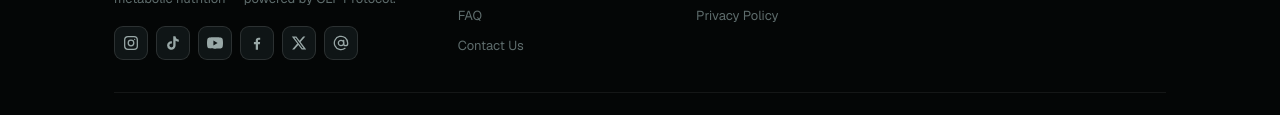
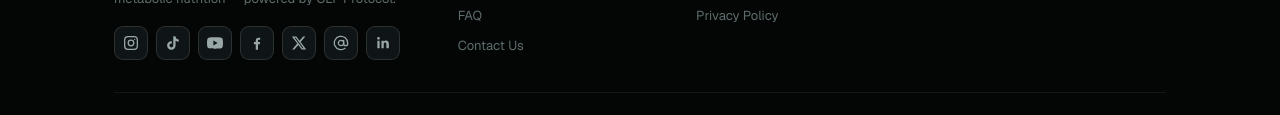
Before and after one commit to kylemdev-hub/clf-coaching-os, a plain HTML site: page about.html in a window 1280 px wide. Shown: the part 2534-2649 px from the top of the page. Drawn offline with nearby package versions, Linux system fonts and the light colour scheme.

Commit message:
Update about.html

```diff
--- a/about.html
+++ b/about.html
@@ -346,6 +346,7 @@ footer{margin-top:52px;padding:42px 0 36px;border-top:1px solid var(--line);font
             <a class="social-btn" href="https://www.facebook.com/clashlabfitness" target="_blank" rel="noopener" aria-label="Facebook" title="Facebook"><svg viewBox="0 0 24 24" fill="currentColor"><path d="M13.5 22v-8.2h2.76l.41-3.2H13.5V8.56c0-.93.26-1.56 1.59-1.56h1.7V4.14c-.3-.04-1.31-.13-2.49-.13-2.46 0-4.15 1.5-4.15 4.26v2.33H7.36v3.2h2.79V22h3.35z"/></svg></a>
             <a class="social-btn" href="https://x.com/clashlabfitness" target="_blank" rel="noopener" aria-label="X" title="X"><svg viewBox="0 0 24 24" fill="currentColor"><path d="M18.244 2.25h3.308l-7.227 8.26 8.502 11.24H16.17l-5.214-6.817L4.99 21.75H1.68l7.73-8.835L1.254 2.25H8.08l4.713 6.231zm-1.161 17.52h1.833L7.084 4.126H5.117z"/></svg></a>
             <a class="social-btn" href="https://www.threads.com/@clashlabfitness" target="_blank" rel="noopener" aria-label="Threads" title="Threads"><svg viewBox="0 0 24 24" fill="none" stroke="currentColor" stroke-width="1.9" stroke-linecap="round" stroke-linejoin="round"><circle cx="12" cy="12" r="4"/><path d="M16 8v5a3 3 0 0 0 6 0v-1a10 10 0 1 0-4 8"/></svg></a>
+            <a class="social-btn" href="https://www.linkedin.com/company/144179412/" target="_blank" rel="noopener" aria-label="LinkedIn" title="LinkedIn"><svg viewBox="0 0 24 24" fill="currentColor"><path d="M6.94 8.5H3.56V20h3.38V8.5zM5.25 3A2.01 2.01 0 0 0 3.2 5.02c0 1.1.89 2 1.99 2h.03a2.01 2.01 0 1 0 .03-4.02zM20.8 13.4c0-3.47-1.85-5.08-4.32-5.08-1.99 0-2.89 1.1-3.39 1.87V8.5H9.71c.04.96 0 11.5 0 11.5h3.38v-6.42c0-.34.03-.68.13-.93.27-.68.89-1.39 1.93-1.39 1.36 0 1.91 1.04 1.91 2.57V20H20.8v-6.6z"/></svg></a>
           </div>
         </div>
         <div class="foot-col">
```
